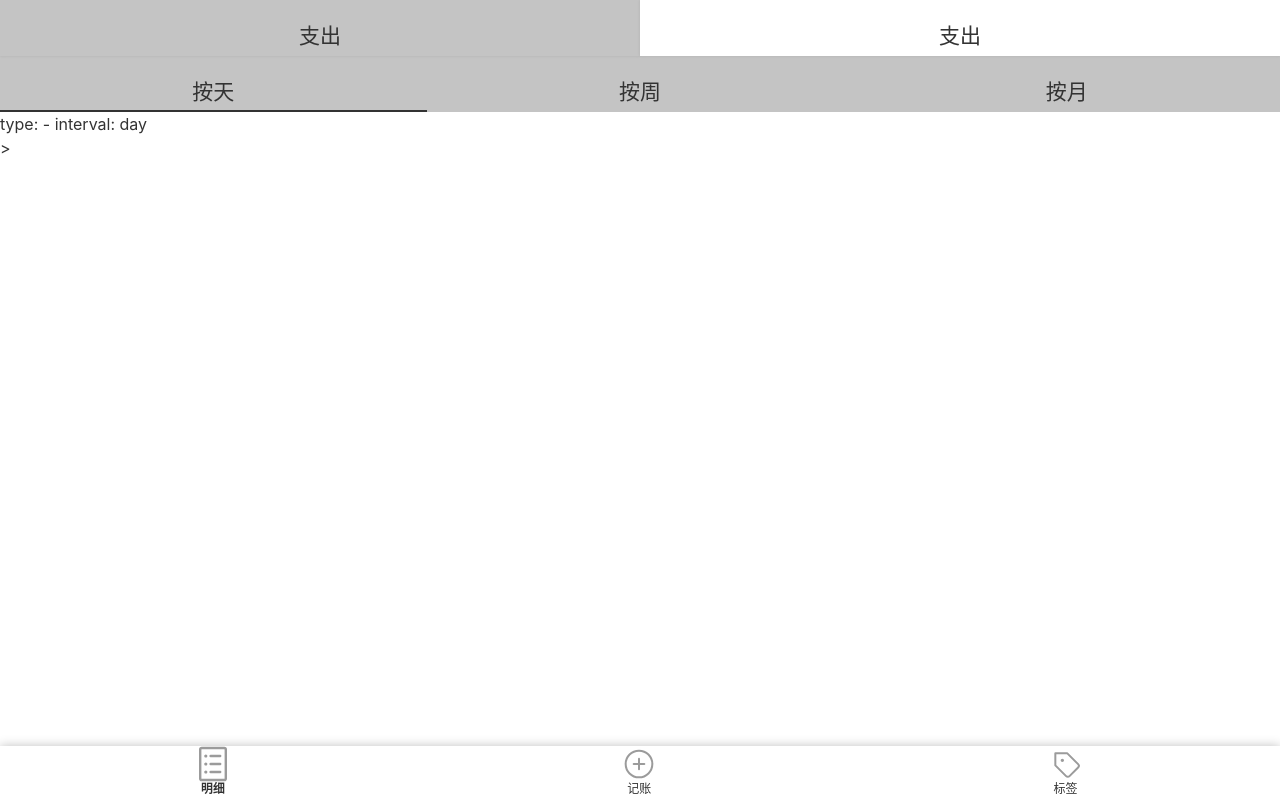
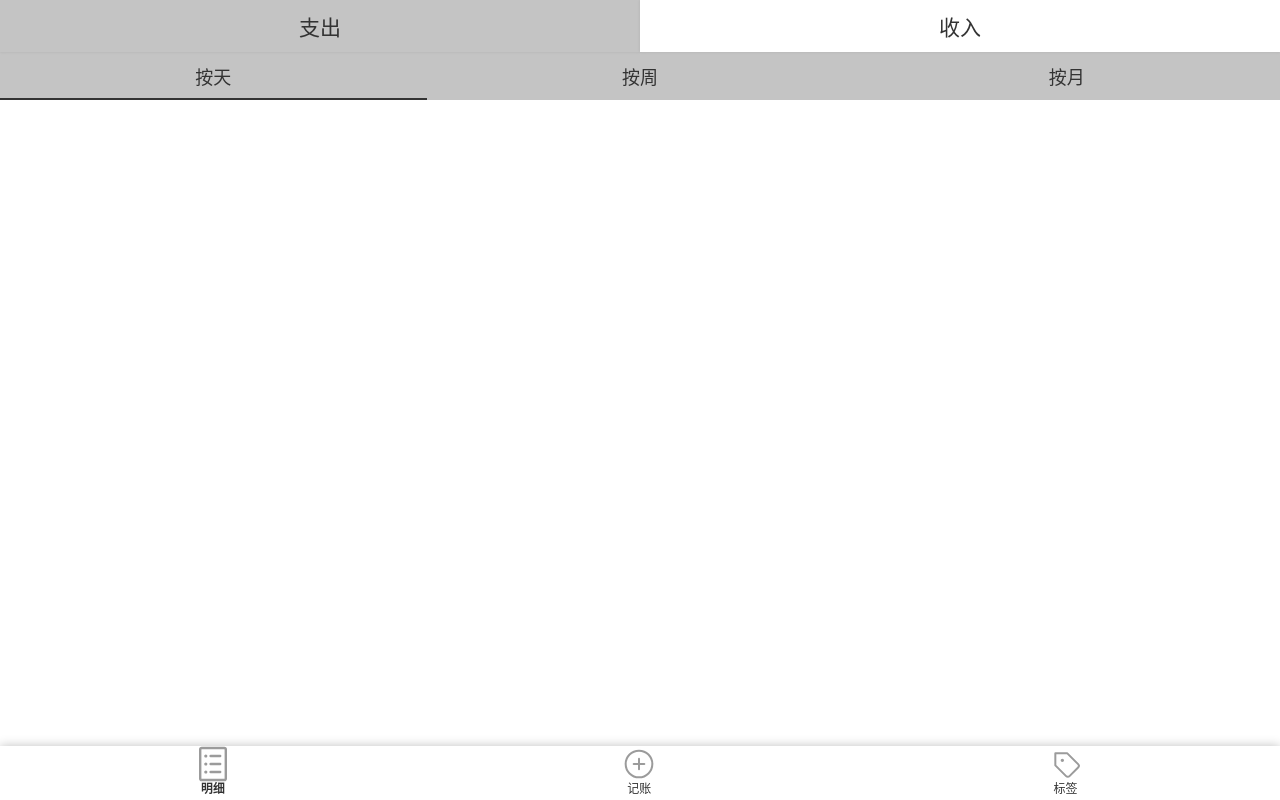
Before and after one commit to ShinyuYang/PPmorney-new, a Vue app: page /#/details in a window 1280 px wide. Built offline with nearby package versions, Linux system fonts and the light colour scheme; a small style sheet from the web is missing.

Commit message:
details css完成

```diff
--- a/src/assets/style/reset.scss
+++ b/src/assets/style/reset.scss
@@ -15,3 +15,6 @@ button,input{
 :focus{
   outline:none;
 }
+h1,h2,h3,h4,h5,h6{
+  font-weight: normal;
+}
--- a/src/components/Money/Tabs.vue
+++ b/src/components/Money/Tabs.vue
@@ -1,6 +1,7 @@
 <template>
-<ul class="tabs">
+<ul class="tabs" :class="{[classPrefix+'-tabs']:classPrefix}">
   <li v-for="item in dataSource" :key="item.value"
+      class="tabs-item"
       :class="liClass(item)"
       @click="select(item)">
     {{item.text}}
@@ -43,8 +44,8 @@ export default class Tabs extends Vue {
   flex-direction: row;
   text-align: center;
   background:#c4c4c4;
-  height:7vh;
-  > li{
+  //height:7vh;
+  &-item {
     width:50%;
     font-size: 21px;
     position:relative;
--- a/src/constants/recordTypeList.ts
+++ b/src/constants/recordTypeList.ts
@@ -1,6 +1,6 @@
 const recordTypeList = Object.freeze( [
   {text:'支出',value:'-'},
-  {text:'支出',value:'+'}
+  {text:'收入',value:'+'}
 ]);
 
 export default recordTypeList;
--- a/src/store/index.ts
+++ b/src/store/index.ts
@@ -6,12 +6,7 @@ import router from '@/router';
 
 Vue.use(Vuex)
 
-type RootState = {
-  recordList: RecordItem[];
-  tagList: Tag[];
-  currentTag?: Tag;
 
-}
 
 const store = new Vuex.Store({
   state: {
@@ -43,7 +38,7 @@ const store = new Vuex.Store({
     },
     createRecord(state,record){
       const record2: RecordItem =clone(record);//深拷贝方法
-      record2.createdAt=new Date();
+      record2.createdAt=new Date().toISOString();
       state.recordList.push(record2);
       store.commit('saveRecords')
     },
--- a/src/store/recordStore.ts
+++ b/src/store/recordStore.ts
@@ -14,7 +14,7 @@ const recordStore = {
   },
   createRecord(record: RecordItem){
     const record2: RecordItem =clone(record);//深拷贝方法
-    record2.createdAt=new Date();
+    record2.createdAt=new Date().toISOString();
     this.recordList && this.recordList.push(record2);
     recordStore.saveRecords();
   },
--- a/src/views/Details.vue
+++ b/src/views/Details.vue
@@ -2,10 +2,19 @@
   <Layout>
     <Tabs class-prefix="type" :data-source="array2" :value.sync="type"/>
     <Tabs class-prefix="interval" :data-source="array" :value.sync="interval"/>
-    <div>
-      type: {{type}}
-      interval: {{interval}}
-    </div>>
+      <ol>
+        <li v-for="(group,index) in result" :key="index">
+          <h3 class="title">{{group.title}}</h3>
+          <ol>
+            <li v-for="item in group.items" :key="item.id"
+                class="record">
+              <span>{{tagString(item.tags)}}</span>
+              <span class="detailNotes" :style="{marginRight:'auto'}">{{item.notes}}</span>
+              <span>¥{{item.amount}}</span>
+            </li>
+          </ol>
+        </li>
+      </ol>
   </Layout>
 </template>
 
@@ -13,6 +22,8 @@
 ::v-deep .type-tabs-item{
   background: white;
   box-shadow: 0 0 3px rgba(0,0,0,0.1);
+  padding-top:1.5vh;
+  padding-bottom: 1vh;
   &.selected{
     background: #c4c4c4;
     &::after{
@@ -20,6 +31,38 @@
     }
   }
 }
+ ::v-deep .interval-tabs-item{
+   height:6vh;
+   padding-top:2vh;
+   padding-bottom:1.5vh;
+   line-height:2vh;
+   font-size: 18px;
+ }
+ %item{
+   padding:1.5vh 1.5vh;
+   line-height:5vh;
+   background: rgba(245,245,246);
+   display: flex;
+   justify-content: space-between;
+   align-content: center;
+ }
+
+.title{
+  padding: 0 16px;
+  @extend %item;
+}
+ .record{
+   background:white;
+   padding: 5px 16px;
+   display: flex;
+   justify-content: space-between;
+   box-shadow: 0 0 2px rgba(0,0,0,0.1);
+ }
+ .detailNotes{
+   margin-right: auto;
+   margin-left: 16px;
+   color:#999;
+ }
 </style>
 
 
@@ -36,6 +79,30 @@ import recordTypeList from '@/constants/recordTypeList';
   components:{Tabs},
 })
 export default class Details extends Vue{
+  tagString(tags: string[]){
+    return tags.length===0?'无' : tags.join(',');
+  }
+
+
+
+  get recordList(){
+    return (this.$store.state as RootState).recordList;
+  }
+  get result(){
+    const {recordList}=this;
+    type HashTableValue={title: string;items: RecordItem[] }
+
+    const hashTable: {[key: string]: HashTableValue} ={};
+    for(let i=0;i<recordList.length;i++){
+      const[date,time]=recordList[i].createdAt!.split('T');
+      hashTable[date]=hashTable[date] ||{title: date, items: []};
+      hashTable[date].items.push(recordList[i]);
+    }
+    return hashTable;
+  }
+  beforeCreate(){
+    this.$store.commit('fetchRecords');
+  }
   type = '-'
   interval='day'
   array=intervalList;
--- a/src/views/Money.vue
+++ b/src/views/Money.vue
@@ -58,7 +58,7 @@ recordTypeList = recordTypeList;
 }
 </script>
 
-<style lang="scss">
+<style lang="scss" >
   .layout-content{
     display:flex;
     flex-direction: column-reverse;
```
Also changed, not shown: src/custom.d.ts (+7 -1 lines).
